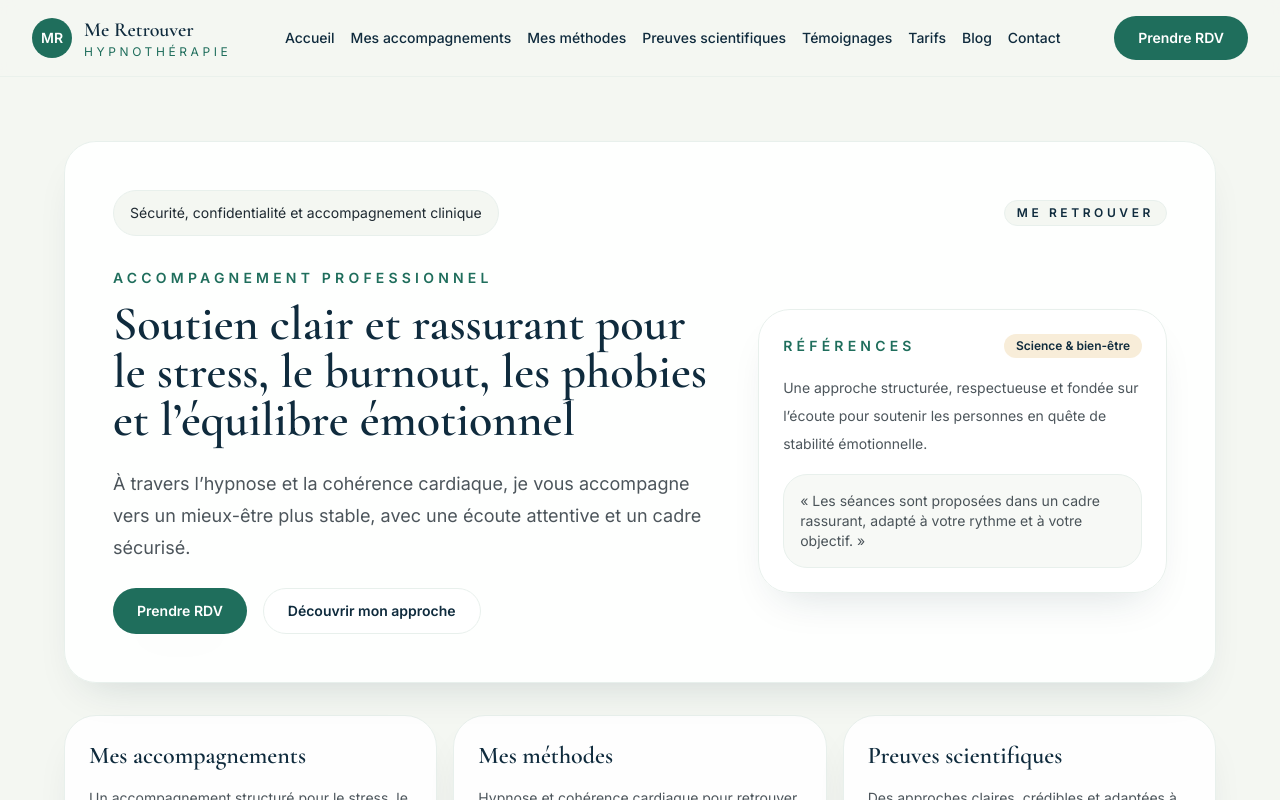
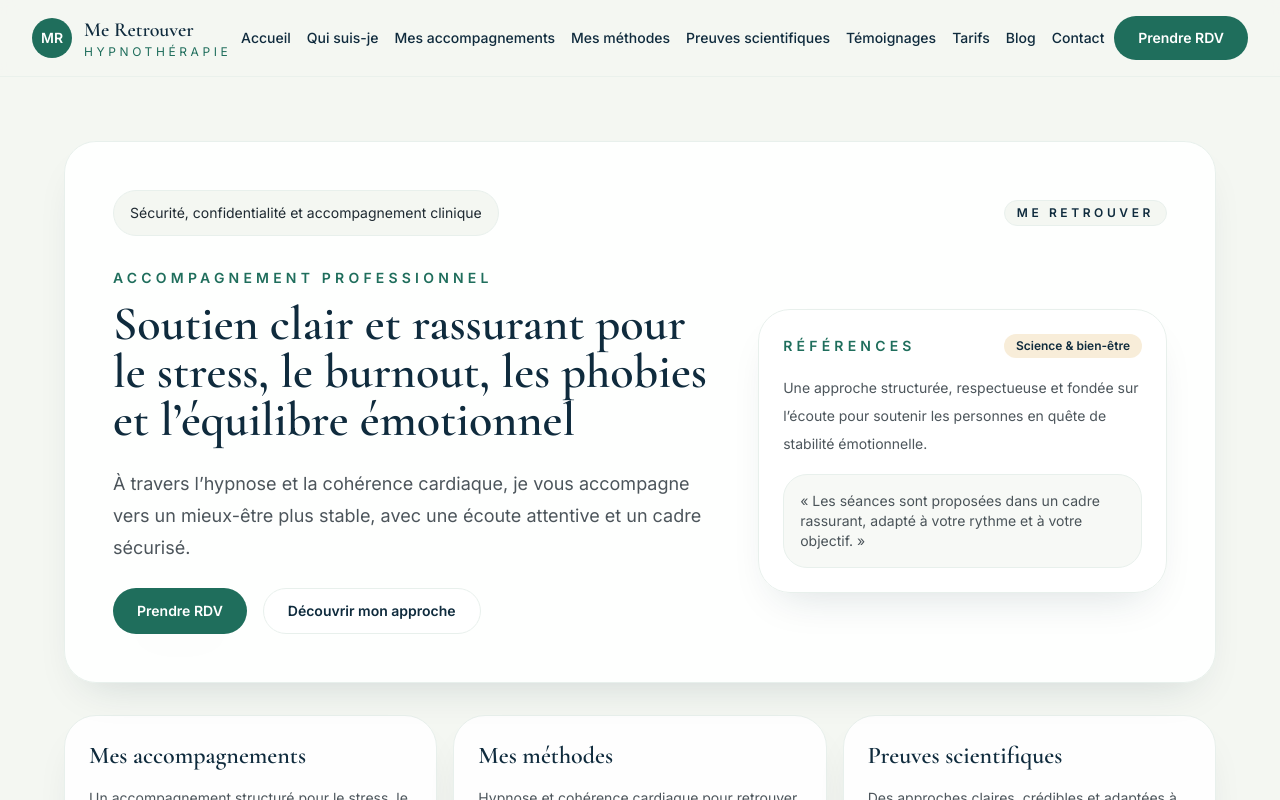
Before and after one commit to ssivadier/MeRetrouver, a Next.js app: page / in a window 1280 px wide. Shown: the top 800 px of the page. Built offline with nearby package versions, Linux system fonts and the light colour scheme.

Commit message:
Add about page link to main navigation

```diff
--- a/components/site-layout.tsx
+++ b/components/site-layout.tsx
@@ -5,6 +5,7 @@ import { useState } from 'react';
 
 const navLinks = [
   { href: '/', label: 'Accueil' },
+  { href: '/qui-suis-je', label: 'Qui suis-je' },
   { href: '/accompagnements', label: 'Mes accompagnements' },
   { href: '/methodes', label: 'Mes méthodes' },
   { href: '/preuves-scientifiques', label: 'Preuves scientifiques' },
```
